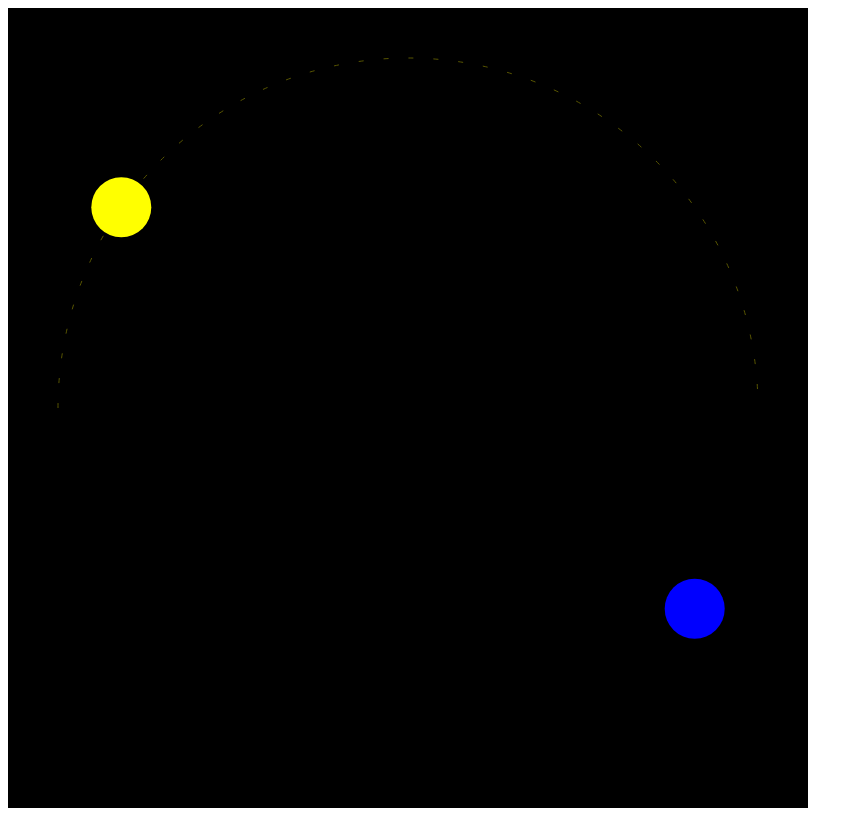
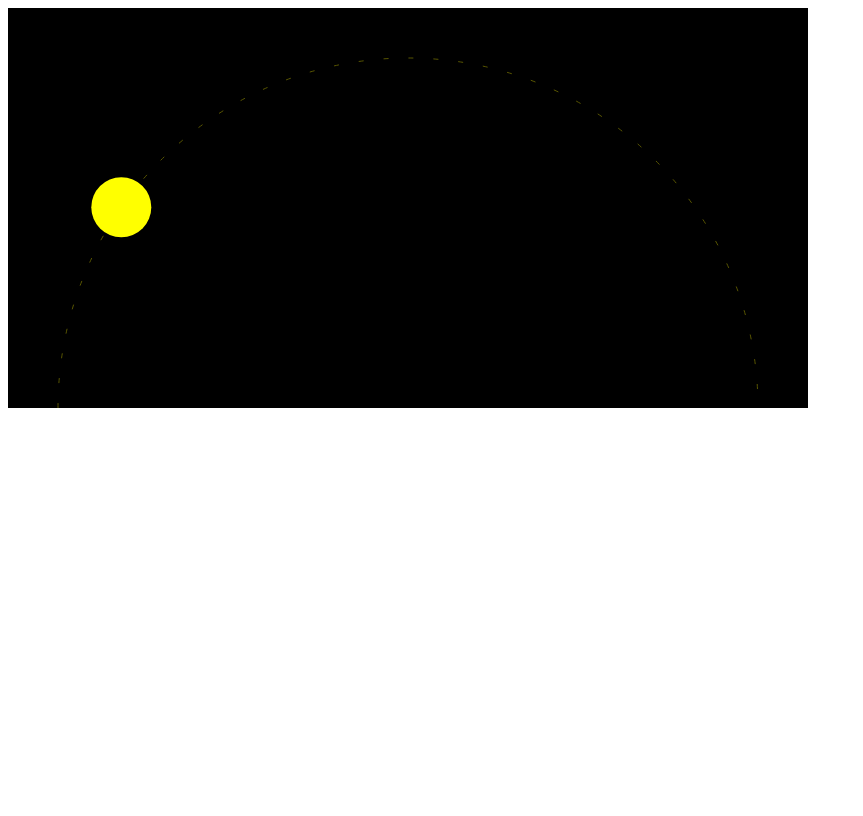
Before and after one commit to Jauny/sunrise, a plain HTML site: page index.html in a window 1280 px wide. Shown: the whole page, without its empty margins (0-863 px from the left). Drawn offline with Linux system fonts and the light colour scheme.

Commit message:
canvas size

```diff
--- a/index.html
+++ b/index.html
@@ -1,11 +1,11 @@
-<canvas id="canvas" width="800" height="800"></canvas>
+<canvas id="canvas" width="800" height="400"></canvas>
 <script type="text/javascript">
 var canvas = document.getElementById("canvas");
 var ctx = canvas.getContext("2d");
 
 // path
 var sx = canvas.width/2;
-var sy = 400;
+var sy = canvas.height;
 var r = canvas.width/2 - 50;
 
 // daylight
```
